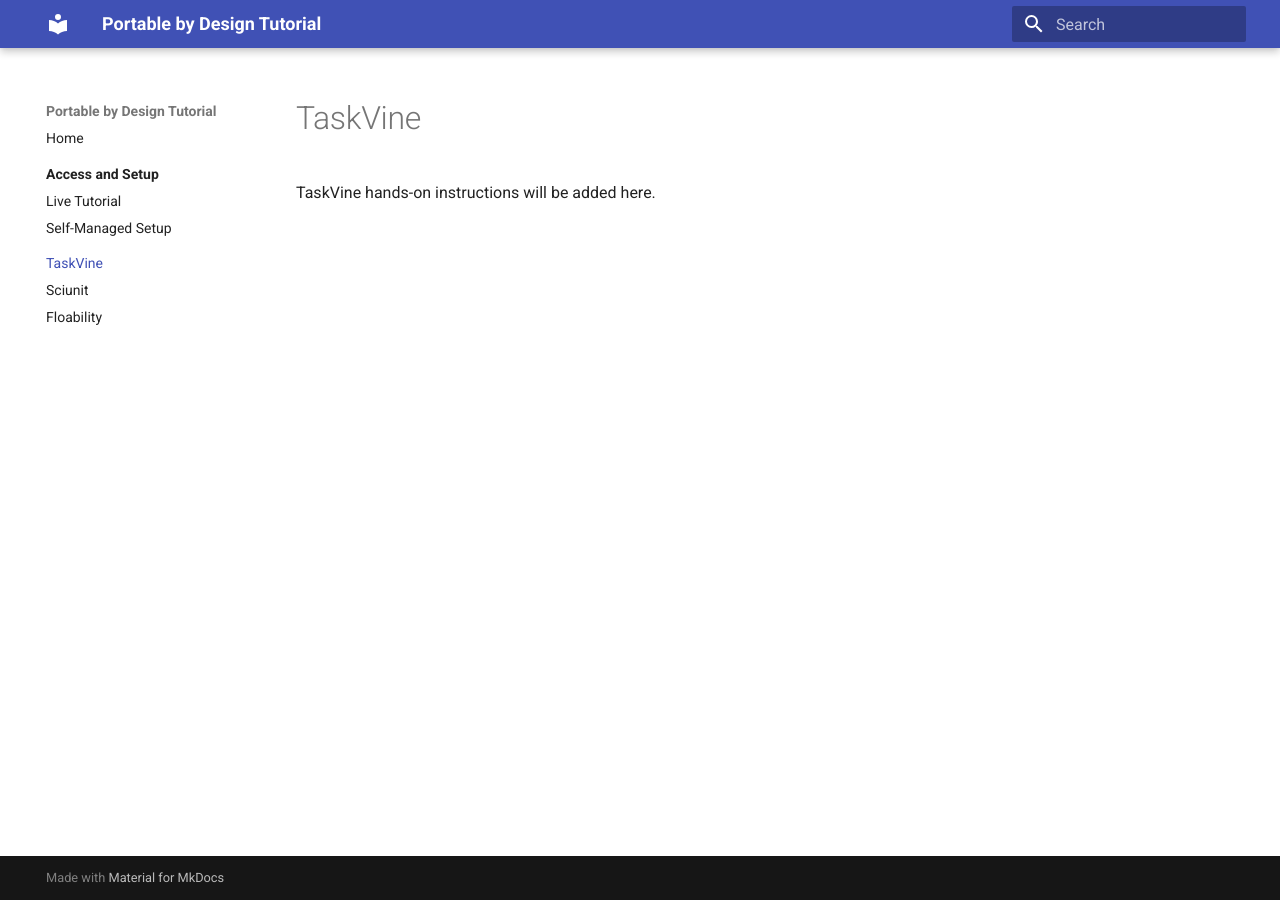
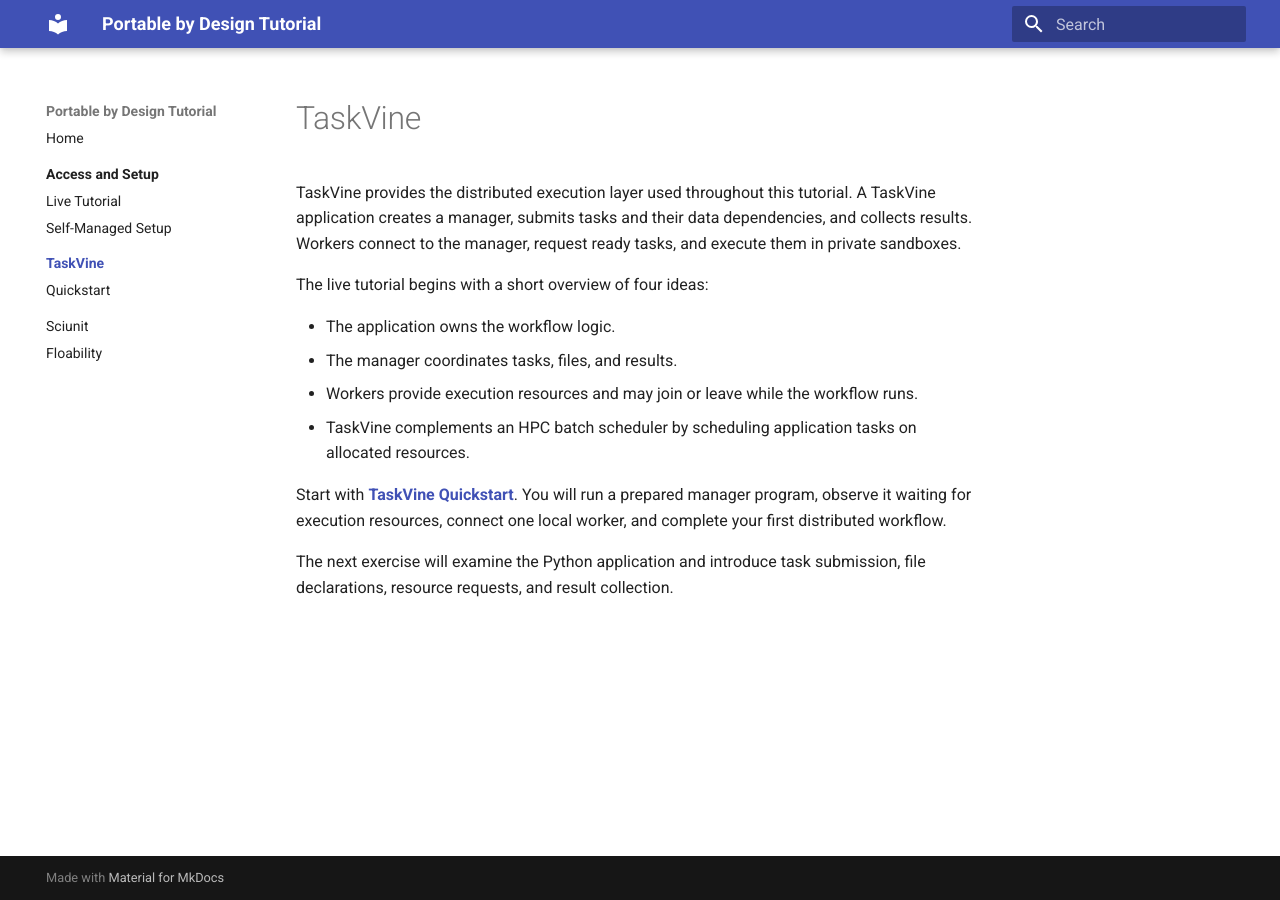
Before and after one commit to floability/tutorial-portable-by-design, an MkDocs documentation site: the page built from docs/02-taskvine/index.md, in a window 1280 px wide. Built offline with MkDocs 1.6.1 and Material for MkDocs 9.7.7, drawn with Linux system fonts in a browser that asks for light colours.

Commit message:
Added first example

```diff
--- a/docs/02-taskvine/index.md
+++ b/docs/02-taskvine/index.md
@@ -1,3 +1,14 @@
 # TaskVine
 
-TaskVine hands-on instructions will be added here.
+TaskVine provides the distributed execution layer used throughout this tutorial. A TaskVine application creates a manager, submits tasks and their data dependencies, and collects results. Workers connect to the manager, request ready tasks, and execute them in private sandboxes.
+
+The live tutorial begins with a short overview of four ideas:
+
+- The application owns the workflow logic.
+- The manager coordinates tasks, files, and results.
+- Workers provide execution resources and may join or leave while the workflow runs.
+- TaskVine complements an HPC batch scheduler by scheduling application tasks on allocated resources.
+
+Start with [**TaskVine Quickstart**](quickstart.md). You will run a prepared manager program, observe it waiting for execution resources, connect one local worker, and complete your first distributed workflow.
+
+The next exercise will examine the Python application and introduce task submission, file declarations, resource requests, and result collection.
--- a/mkdocs.yml
+++ b/mkdocs.yml
@@ -16,6 +16,8 @@
       - Choose Your Setup: 01-access-and-setup/index.md
       - Live Tutorial: 01-access-and-setup/live.md
       - Self-Managed Setup: 01-access-and-setup/self-managed.md
-  - TaskVine: 02-taskvine/index.md
+  - TaskVine:
+      - Overview: 02-taskvine/index.md
+      - Quickstart: 02-taskvine/quickstart.md
   - Sciunit: 03-sciunit/index.md
   - Floability: 04-floability/index.md
```
Also changed, not shown: docs/01-access-and-setup/live.md (+1 -1 lines), docs/01-access-and-setup/self-managed.md (+4 -4 lines), docs/02-taskvine/quickstart.md (added, +111 -0 lines), docs/index.md (+2 -2 lines), examples/taskvine/README.md (+3 -1 lines), examples/taskvine/quickstart/README.md (added, +7 -0 lines), 1 other file.
